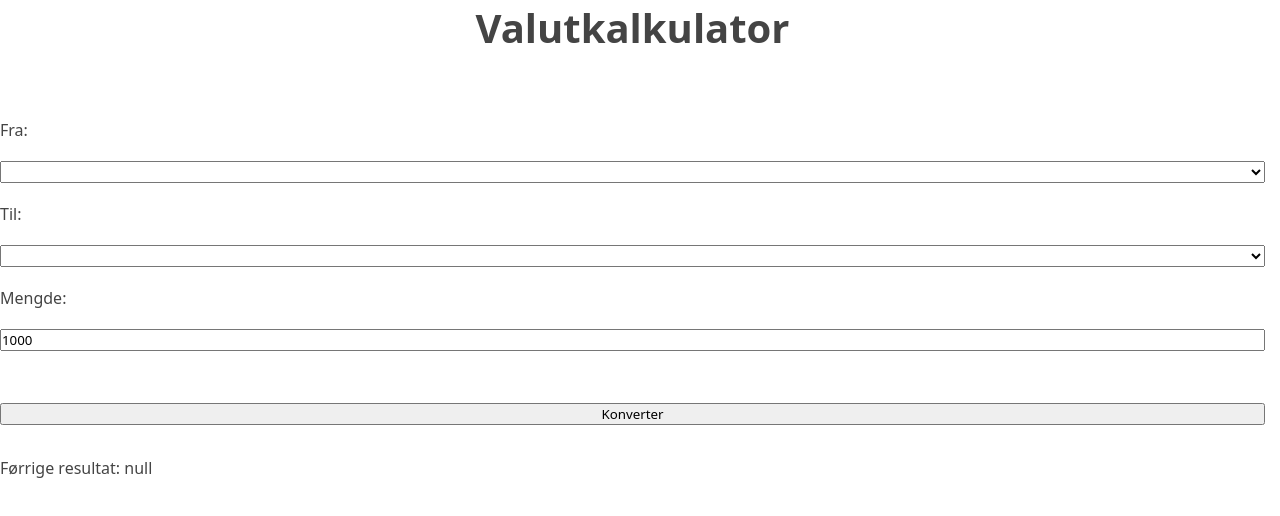
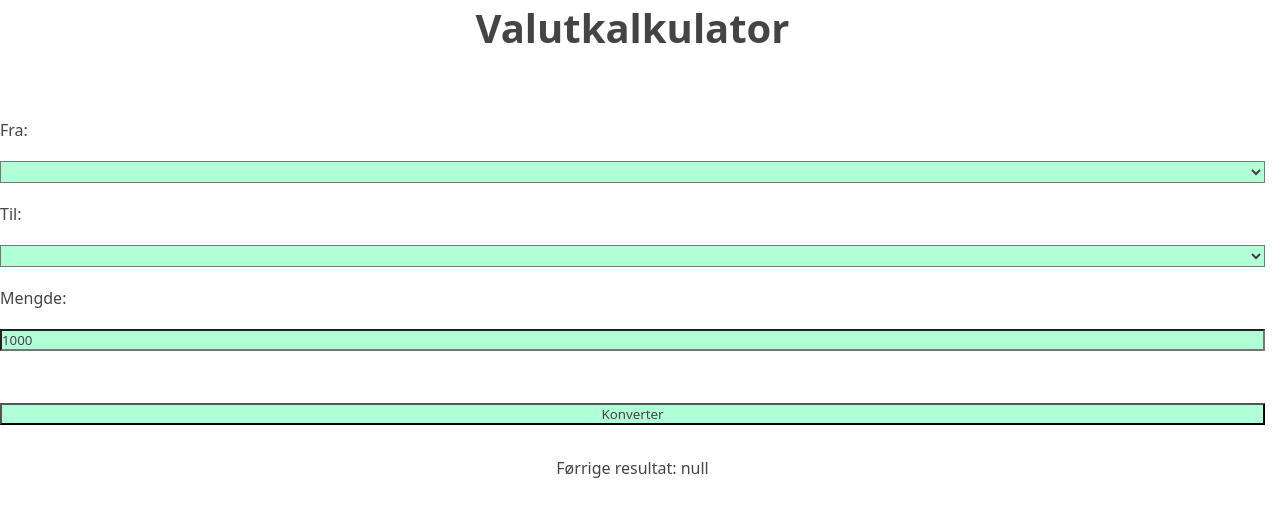
Before and after one commit to yasua006/valut-kalkulator, a website: page index.html in a window 1280 px wide. Both pictures are taken after a click on the button "Konverter". Drawn offline with nearby package versions, Linux system fonts and the light colour scheme; no server answers.

Commit message:
Laging, bruk av accent, og andre
Ladge ny README seksjoner - mer informasjon
Ladge options i fetch - metoden er bare GET

UI bruker accent nå og det er WCAG kontrast
vennlig

Feil rett for resultatet - eksludererte
`result.value` fra `localStorage`

Andre
Ladge .nojekyll - jekyll brukes ikke
Oppdaterte demo bilden - utdatert
CSS "one liners" - litt mer lesbart
CSS kommentert ubrukt

```diff
--- a/index.html
+++ b/index.html
@@ -51,8 +51,10 @@
             <button class="spaced-top" type="submit">Konverter</button>
         </form>
 
-        <div class="spaced-top">{{ result }}</div>
-        <div class="spaced-top">{{ previous_result }}</div>
+        <div class="results">
+            <div class="spaced-top">{{ result }}</div>
+            <div class="spaced-top-bottom">{{ previous_result }}</div>
+        </div>
     </main>
 
     <script src="script.js" defer></script>
--- a/script.js
+++ b/script.js
@@ -2,7 +2,7 @@ document.addEventListener('DOMContentLoaded', () => {
     const storage_key = "Previous conversion result";
     const convert_curr = async (base, target, amount) => {
         const EXCHANGE_RATE_API_KEY = "c3bebc3cf92257a19192d324";
-        const res = await fetch(`https://v6.exchangerate-api.com/v6/${EXCHANGE_RATE_API_KEY}/pair/${base}/${target}/${amount}`);
+        const res = await fetch(`https://v6.exchangerate-api.com/v6/${EXCHANGE_RATE_API_KEY}/pair/${base}/${target}/${amount}`, { method: 'GET' });
         if (!res.ok) {
             throw new Error("Bad API response!");
         }
@@ -28,7 +28,7 @@ document.addEventListener('DOMContentLoaded', () => {
                     // console.log(target);
                     // console.log(target.value);
                     localStorage.removeItem(storage_key);
-                    localStorage.setItem(storage_key, result.value);
+                    localStorage.setItem(storage_key, result.value.replaceAll("Resultat: ", ""));
                 }
                 catch (err) {
                     throw new Error(`Can't convert! ${err}`);
--- a/script.ts
+++ b/script.ts
@@ -3,7 +3,9 @@ document.addEventListener('DOMContentLoaded', () => {
 
     const convert_curr = async(base: string, target: string, amount: number): Promise<number> => {
         const EXCHANGE_RATE_API_KEY: string = "c3bebc3cf92257a19192d324";
-        const res: Response = await fetch(`https://v6.exchangerate-api.com/v6/${EXCHANGE_RATE_API_KEY}/pair/${base}/${target}/${amount}`);
+        const res: Response = await fetch(`https://v6.exchangerate-api.com/v6/${EXCHANGE_RATE_API_KEY}/pair/${base}/${target}/${amount}`,
+            {method: 'GET'}
+        );
 
         if (!res.ok) {
             throw new Error("Bad API response!");
@@ -40,7 +42,7 @@ document.addEventListener('DOMContentLoaded', () => {
                     // console.log(target.value);
 
                     localStorage.removeItem(storage_key);
-                    localStorage.setItem(storage_key, result.value);
+                    localStorage.setItem(storage_key, result.value.replaceAll("Resultat: ", ""));
                 } catch (err) {
                     throw new Error(`Can't convert! ${err}`);
                 }
--- a/style.css
+++ b/style.css
@@ -1,5 +1,5 @@
 :root {
-    /* --accent: ; */
+    --accent: #b1ffd7;
     --bg: #fff;
     --fg: #444
 }
@@ -35,30 +35,35 @@ header h1 {
     font-size: 40px;
     margin-bottom: 4rem
 }
-h2 {
-    font-size: 32px
-}
-h3 {
-    font-size: 24px
-}
-.spaced-top-bottom {
-    margin: 2rem 0
-}
-.spaced-top {
-    margin-top: 2rem
-}
-form {
+/* h2 {font-size: 32px}
+h3 {font-size: 24px} */
+.spaced-top-bottom {margin: 2rem 0}
+.spaced-top {margin-top: 2rem}
+main form {
     display: flex;
     flex-direction: column;
     gap: 1.25rem
 }
+main input,
+main select {
+    background-color: var(--accent)
+}
+main input,
+main select {
+    color: var(--fg)
+}
+main button[type="submit"] {
+    background-color: var(--accent);
+    color: var(--fg);
+    cursor: pointer
+}
 header,
-.results {
+main .results {
     text-align: center
 }
 @media (prefers-color-scheme: dark) {
     :root {
-        /* --accent: ; */
+        --accent: #1a4f34;
         --bg: #444;
         --fg: #fff
     }
```
Also changed, not shown: README.md, demo.png, 1 other file.
